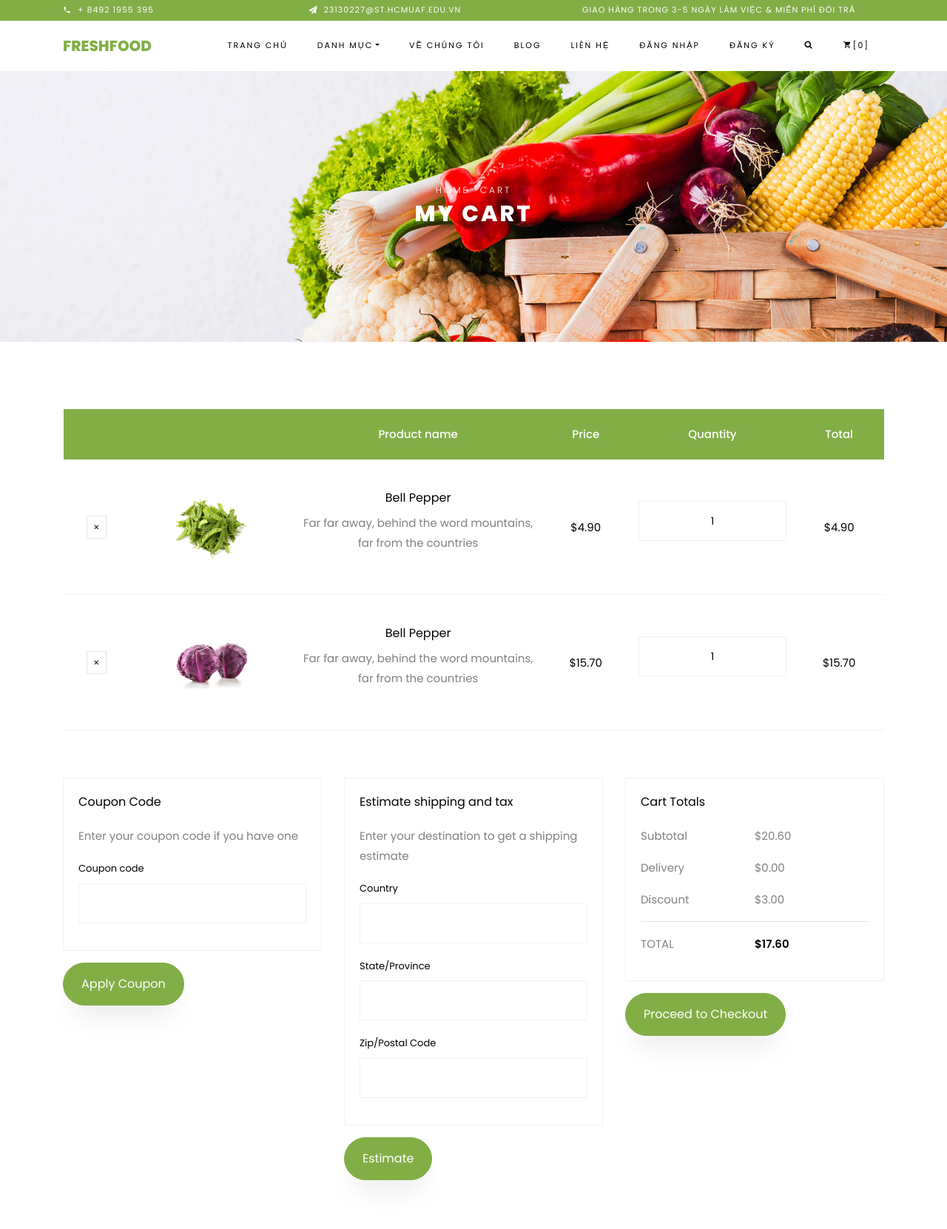
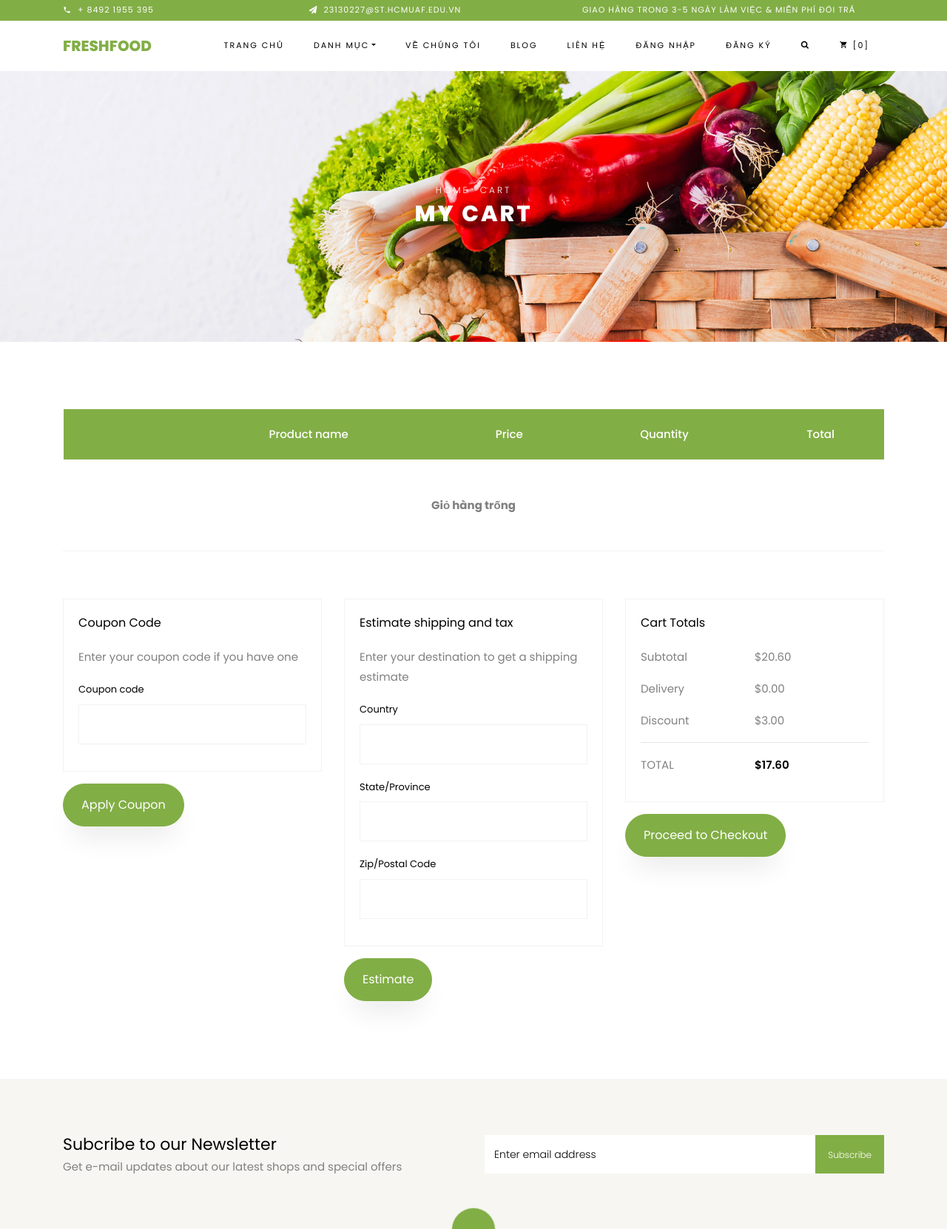
Before and after one commit to 23130227/WebBanThucPhamTuoiSong, a Django app: page /gio-hang/ in a window 1280 px wide. Shown: the top 1661 px of the page at 74% size. Run offline with Django 5.2, Linux system fonts and the light colour scheme; data comes from the database, SQL or seed files in the repository; both versions use the stored data as it was after the commit; some libraries are stand-ins or nearby versions; some web fonts are replaced.

Commit message:
làm session (chưa có view giỏ hàng trên header)

```diff
--- a/cart/templates/cart/cart.html
+++ b/cart/templates/cart/cart.html
@@ -29,55 +29,54 @@
                             </tr>
                             </thead>
                             <tbody>
+                                {% if cart %}
+                                    {% for pid, item in cart.items %}
                                     <tr class="text-center">
-                                <td class="product-remove"><a href="#"><span class="ion-ios-close"></span></a></td>
 
+                                    <td class="product-remove">
+                                        <a href="{% url 'remove_from_cart' pid %}">
+                                            <span class="ion-ios-close"></span>
+                                        </a>
+                                    </td>
+
+                                    <!-- Image -->
                                     <td class="image-prod">
                                         <div class="img"
-                                         style="background-image:url({% static 'images/product-3.jpg' %});"></div>
-                                </td>
-
-                                <td class="product-name">
-                                    <h3>Bell Pepper</h3>
-                                    <p>Far far away, behind the word mountains, far from the countries</p>
-                                </td>
-
-                                <td class="price">$4.90</td>
-
-                                <td class="quantity">
-                                    <div class="input-group mb-3">
-                                        <input type="text" name="quantity" class="quantity form-control input-number"
-                                               value="1" min="1" max="100">
+                                            style="background-image: url('{{ item.image }}');">
                                         </div>
                                     </td>
 
-                                <td class="total">$4.90</td>
-                            </tr><!-- END TR-->
-
-                            <tr class="text-center">
-                                <td class="product-remove"><a href="#"><span class="ion-ios-close"></span></a></td>
-
-                                <td class="image-prod">
-                                    <div class="img"
-                                         style="background-image:url({% static 'images/product-4.jpg' %});"></div>
+                                    <!-- Name -->
+                                    <td class="product-name">
+                                        <h3>{{ item.name }}</h3>
                                     </td>
 
-                                <td class="product-name">
-                                    <h3>Bell Pepper</h3>
-                                    <p>Far far away, behind the word mountains, far from the countries</p>
+                                    <!-- Price -->
+                                    <td class="price">
+                                        {{ item.price }}₫
                                     </td>
 
-                                <td class="price">$15.70</td>
-
+                                    <!-- Quantity -->
                                     <td class="quantity">
-                                    <div class="input-group mb-3">
-                                        <input type="text" name="quantity" class="quantity form-control input-number"
-                                               value="1" min="1" max="100">
-                                    </div>
+                                        <input type="text"
+                                           class="form-control text-center"
+                                           value="{{ item.quantity }}"
+                                           readonly>
                                     </td>
 
-                                <td class="total">$15.70</td>
-                            </tr><!-- END TR-->
+                                    <!-- Total -->
+                                    <td class="total">
+                                        {{ item.total }}₫
+                                    </td>
+                                    </tr>
+                                    {% endfor %}
+                                {% else %}
+                                    <tr>
+                                        <td colspan="6" class="text-center py-5">
+                                            <strong>Giỏ hàng trống</strong>
+                                        </td>
+                                    </tr>
+                                {% endif %}
                             </tbody>
                         </table>
                     </div>
--- a/cart/urls.py
+++ b/cart/urls.py
@@ -4,4 +4,7 @@ from . import views
 urlpatterns = [
     path('', views.cart, name='cart'),
     path('thanh-toan', views.checkout, name='checkout'),
+    path('', views.cart, name='cart'),
+    path('add/<int:product_id>/', views.add_to_cart, name='add_to_cart'),
+    path('remove/<int:product_id>/', views.remove_from_cart, name='remove_from_cart'),
 ]
--- a/cart/views.py
+++ b/cart/views.py
@@ -1,12 +1,60 @@
-from django.shortcuts import render
+from django.shortcuts import render, get_object_or_404, redirect
+
+from products.models import Product
 
 
-# Create your views here.
-def cart(request):
-    context = {}
-    return render(request, 'cart/cart.html', context)
+# # Create your views here.
+# def cart(request):
+#     context = {}
+#     return render(request, 'cart/cart.html', context)
 
 
 def checkout(request):
     context = {}
     return render(request, 'cart/checkout.html', context)
+
+def cart(request):
+    cart = request.session.get('cart', {})
+
+    subtotal = 0
+    for item in cart.values():
+        item['total'] = int(item['price']) * int(item['quantity'])
+        subtotal += item['total']
+
+    return render(request, 'cart/cart.html', {
+        'cart': cart,
+        'subtotal': subtotal,
+        'total': subtotal
+    })
+
+def add_to_cart(request, product_id):
+    product = get_object_or_404(Product, id=product_id)
+
+    cart = request.session.get('cart', {})
+    pid = str(product.id)
+
+    if pid in cart:
+        cart[pid]['quantity'] += 1
+    else:
+        cart[pid] = {
+            'name': product.name,
+            'price': float(product.get_discount_price()),
+            'quantity': 1,
+            'image': product.image.url if product.image else ''
+        }
+
+    request.session['cart'] = cart
+    request.session.modified = True
+
+    return redirect(request.META.get('HTTP_REFERER', '/'))
+def remove_from_cart(request, product_id):
+    cart = request.session.get('cart', {})
+    pid = str(product_id)
+
+    if pid in cart:
+        del cart[pid]
+
+    request.session['cart'] = cart
+    request.session.modified = True
+
+    return redirect('cart')
--- a/pages/templates/pages/base.html
+++ b/pages/templates/pages/base.html
@@ -85,8 +85,12 @@
                     <li class="nav-item"><a href="{% url 'register' %}" class="nav-link">Đăng ký</a></li>
                     <li class="nav-item"><a href="{% url 'search-results' %}" class="nav-link"><span
                             class="icon-search"></span></a></li>
-                    <li class="nav-item cta cta-colored"><a href="{% url 'cart' %}" class="nav-link"><span
-                            class="icon-shopping_cart"></span>[0]</a></li>
+                    <li class="nav-item cta cta-colored">
+                        <a href="{% url 'cart' %}" class="nav-link">
+                            <span class="icon-shopping_cart"></span>
+                            [{% if cart_count %}{{ cart_count }}{% else %}0{% endif %}]
+                        </a>
+                    </li>
                 </ul>
             </div>
         </div>
--- a/pages/templates/pages/index.html
+++ b/pages/templates/pages/index.html
@@ -179,8 +179,8 @@
                                            class="add-to-cart d-flex justify-content-center align-items-center text-center">
                                             <span><i class="ion-ios-menu"></i></span>
                                         </a>
-                                        <a href="#"
-                                           class="buy-now d-flex justify-content-center align-items-center mx-1">
+                                        <a href="{% url 'add_to_cart' tsp.id %}"
+                                            class="add-to-cart d-flex justify-content-center align-items-center text-center">
                                             <span><i class="ion-ios-cart"></i></span>
                                         </a>
                                         <a href="#" class="heart d-flex justify-content-center align-items-center ">
```
Also changed, not shown: cart/__init__.py (+7 -0 lines), db.sqlite3, pages/views.py (line endings or trailing spaces). Lines whose indentation alone changed are shown as unchanged.
